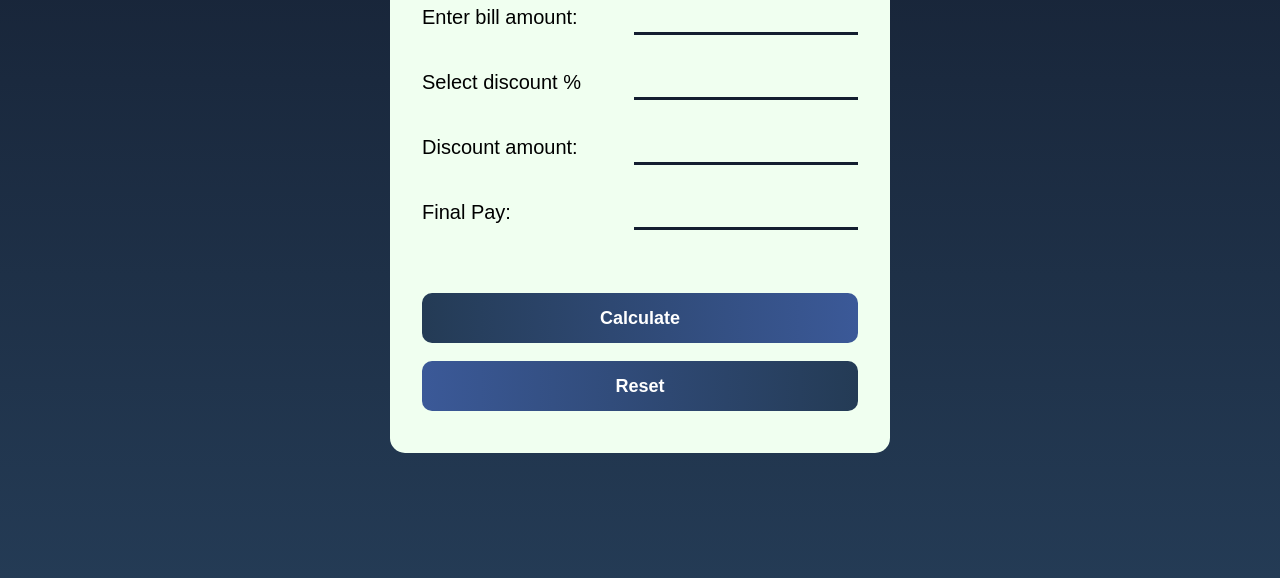
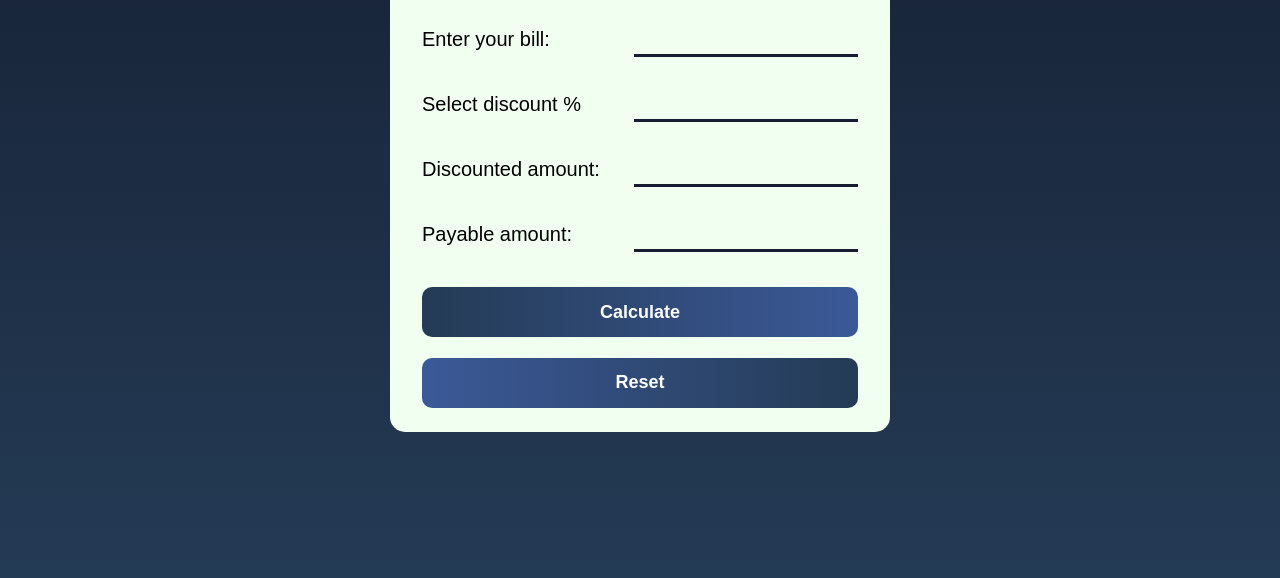
Before and after one commit to IshaShk/discount-calculator, a plain HTML site: page index.html in a window 1280 px wide. Shown: the part 222-800 px from the top of the page. Drawn offline with Linux system fonts and the light colour scheme.

Commit message:
improvements

```diff
--- a/index.html
+++ b/index.html
@@ -13,7 +13,7 @@
         <h1>Discount Calculator</h1>
         <form action="#">
             <div class="input-item">
-                <label for="amount"> Enter bill amount: </label>
+                <label for="amount"> Enter your bill: </label>
                 <input type="text" id="amount">
             </div>
 
@@ -33,17 +33,17 @@
             </div>
 
             <div class="input-item">
-                <label for="discount-amount"> Discount amount: </label>
-                <input type="text" id="discount-amount" disabled>
+                <label for="discount-amount"> Discounted amount: </label>
+                <input type="text" id="discount-amount" enabled>
             </div>
 
             <div class="input-item">
-                <label for="pay" aria-disabled="true"> Final Pay:</label>
-                <input type="text" id="pay" disabled>
+                <label for="pay" aria-disabled="true"> Payable amount:</label>
+                <input type="text" id="pay" enabled>
             </div>
 
             <button type="submit" class="calculate">Calculate</button>
-            <input type="reset" value="Reset" class="reset">
+            <button type="reset" class="reset">Reset</button>
         </form>
     </div>
 
--- a/style.css
+++ b/style.css
@@ -43,7 +43,7 @@ select {
 
 }
 button {
-    margin-top: 3rem;
+    margin-top: 1.3rem;
 }
 .input-item {
     display: flex;
```
